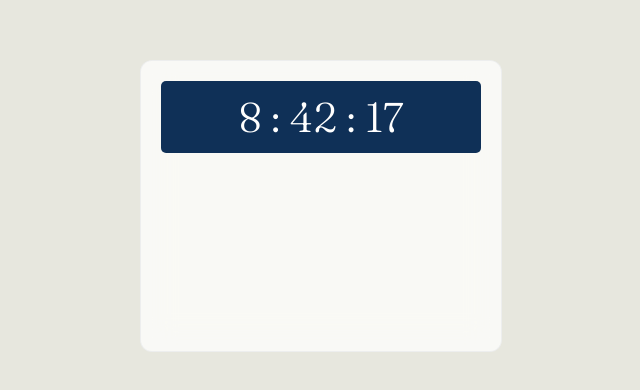
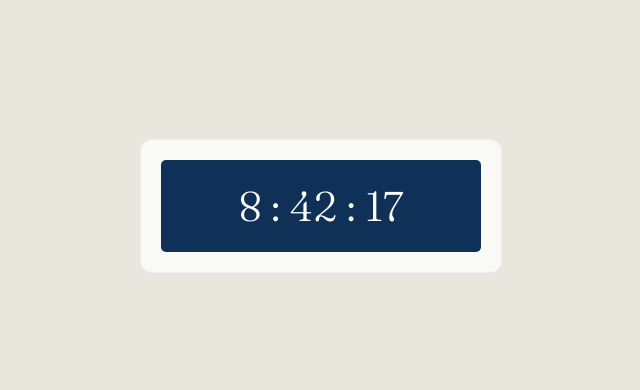
Before and after one commit to hernandoabella/digital-clock, a plain HTML site: page index.html in a window 1280 px wide. Shown: the part 194-584 px from the top of the page, without its empty margins (319-959 px from the left). Drawn offline with Linux system fonts and the light colour scheme.

Commit message:
Update styles.css

```diff
--- a/styles.css
+++ b/styles.css
@@ -10,6 +10,7 @@ body{
     color: #fff;
     padding: 20px;
     font-size: 2em;
+    font-weight: bold;
     -webkit-backdrop-filter: blur(16px) saturate(180%);
     backdrop-filter: blur(16px) saturate(180%);
     background-color: rgba(255, 255, 255, 0.75);
@@ -20,12 +21,11 @@ body{
     left: 50%;
     transform: translate(-50%, -50%);
     width: 320px;
-    height: 250px;
 }
 
 #reloj{
     background: #0f3057;
     border-radius: 5px;
-    padding: 10px;
+    padding: 20px;
     text-align: center;
 }
```
